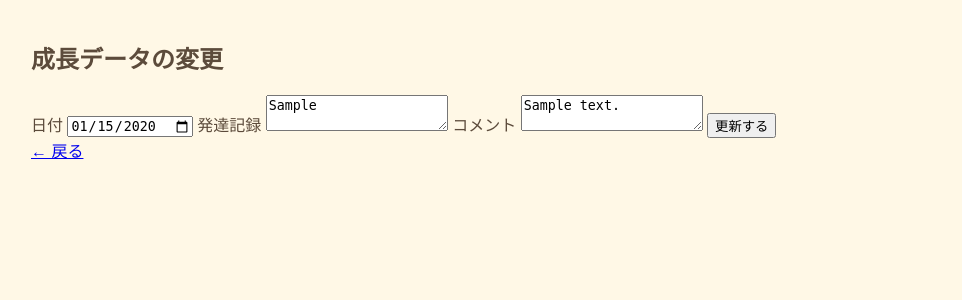
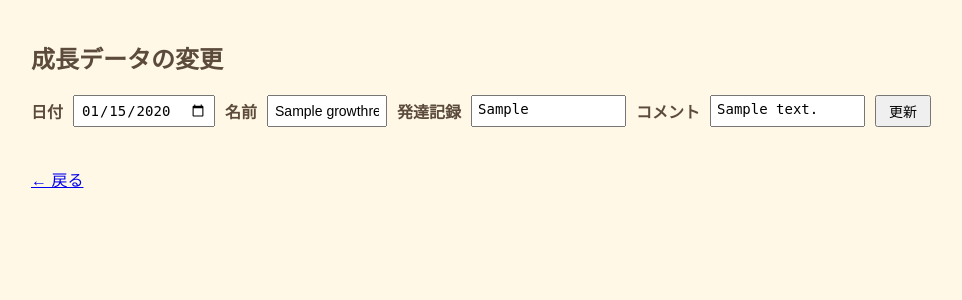
Before and after one commit to Kyounopopi/tiisanaproject, a Django app: page /growth/update/1/ in a window 1280 px wide. Shown: the part 55-355 px from the top of the page, without its empty margins (159-1121 px from the left). Run offline with Django 5.2, Linux system fonts and the light colour scheme; tables that the repository leaves empty hold one stand-in row (values such as "Sample post").

Commit message:
成長記録の微調整

```diff
--- a/tiisanaproject/growthapp/models.py
+++ b/tiisanaproject/growthapp/models.py
@@ -2,6 +2,7 @@ from django.db import models
 
 class GrowthRecord(models.Model):
     date = models.DateField(verbose_name="日付")
+    name = models.CharField(max_length=50, verbose_name="名前", default="未設定")
     baby_log = models.TextField(max_length=150, verbose_name="発達状況")
     comment = models.TextField(blank=True, null=True, verbose_name="コメント")
 
--- a/tiisanaproject/growthapp/static/growthapp/style.css
+++ b/tiisanaproject/growthapp/static/growthapp/style.css
@@ -7,7 +7,8 @@ table {
     border-collapse: collapse;
 }
 
-th, td {
+th,
+td {
     border: 1px solid #ddd;
     padding: 8px;
     vertical-align: middle;
@@ -18,7 +19,7 @@ th {
 }
 
 /* =========================
-   ★ 一覧データだけ中央寄せ ★
+   一覧データだけ中央寄せ
    ========================= */
 
 tbody td {
@@ -26,8 +27,7 @@ tbody td {
 }
 
 /* =========================
-   登録フォーム（横並び・はみ出し解消）
-   ※ ヘッダーに影響させない
+   登録・変更フォーム（横並び・統一）
    ========================= */
 
 .register-form {
@@ -35,13 +35,18 @@ tbody td {
     align-items: center;
     gap: 10px;
     margin-bottom: 30px;
+    flex-wrap: nowrap;          /* 折り返し防止 */
 }
 
+/* label */
 .register-form label {
     font-weight: bold;
+    white-space: nowrap;        /* ラベル改行防止 */
 }
 
+/* 入力欄・ボタン 共通設定 */
 .register-form input[type="date"],
+.register-form input[type="text"],
 .register-form textarea,
 .register-form button {
     height: 32px;
@@ -50,20 +55,30 @@ tbody td {
     box-sizing: border-box;
 }
 
+/* 名前入力 */
+.register-form input[type="text"] {
+    width: 120px;
+}
+
+/* textarea を 1行入力風に */
 .register-form textarea {
     width: 200px;
     resize: none;
     overflow: hidden;
     line-height: 1.4;
+    white-space: nowrap;        /* 改行防止 */
 }
 
+/* 登録・更新ボタン */
 .register-form button {
     padding: 0 12px;
     cursor: pointer;
+    white-space: nowrap;        /* 文字の縦並び防止 */
+    align-self: center;         /* 高さズレ防止 */
 }
 
 /* =========================
-   変更・削除ボタン横並び
+   変更・削除ボタン（一覧用）
    ========================= */
 
 .action-buttons {
--- a/tiisanaproject/growthapp/templates/growth_update.html
+++ b/tiisanaproject/growthapp/templates/growth_update.html
@@ -1,13 +1,26 @@
 {% extends "base.html" %}
+{% load static %}
 
 {% block contents %}
+
+<link rel="stylesheet" href="{% static 'growthapp/style.css' %}">
+
 <h2>成長データの変更</h2>
 
-<form method="POST">
+<form method="POST" class="register-form">
     {% csrf_token %}
 
     <label>日付</label>
-    <input type="date" name="date" value="{{ record.date|date:'Y-m-d' }}" required>
+    <input type="date"
+           name="date"
+           value="{{ record.date|date:'Y-m-d' }}"
+           required>
+
+    <label>名前</label>
+    <input type="text"
+           name="name"
+           value="{{ record.name }}"
+           required>
 
     <label>発達記録</label>
     <textarea name="baby_log">{{ record.baby_log }}</textarea>
@@ -15,8 +28,11 @@
     <label>コメント</label>
     <textarea name="comment">{{ record.comment }}</textarea>
 
-    <button type="submit">更新する</button>
+    <button type="submit">更新</button>
 </form>
 
-<a href="{% url 'growthapp:growth' %}">← 戻る</a>
+<a href="{% url 'growthapp:growth' %}" style="display:inline-block; margin-top:10px;">
+    ← 戻る
+</a>
+
 {% endblock %}
--- a/tiisanaproject/growthapp/views.py
+++ b/tiisanaproject/growthapp/views.py
@@ -15,12 +15,14 @@ class GrowthView(View):
     def post(self, request):
         """成長データを登録"""
         date = request.POST.get("date")
+        name = request.POST.get("name")
         baby_log = request.POST.get("baby_log")
         comment = request.POST.get("comment")
 
         # DB保存
         GrowthRecord.objects.create(
             date=date,
+            name=name,
             baby_log=baby_log,
             comment=comment
         )
@@ -43,6 +45,7 @@ class GrowthUpdateView(View):
         record = GrowthRecord.objects.get(pk=pk)
 
         record.date = request.POST.get("date")
+        record.name = request.POST.get("name")
         record.baby_log = request.POST.get("baby_log")
         record.comment = request.POST.get("comment")
 
```
Also changed, not shown: tiisanaproject/growthapp/templates/growth.html (+9 -6 lines), tiisanaproject/growthapp/migrations/0003_growthrecord_name.py (added), tiisanaproject/growthapp/migrations/0004_alter_growthrecord_name.py (added).
